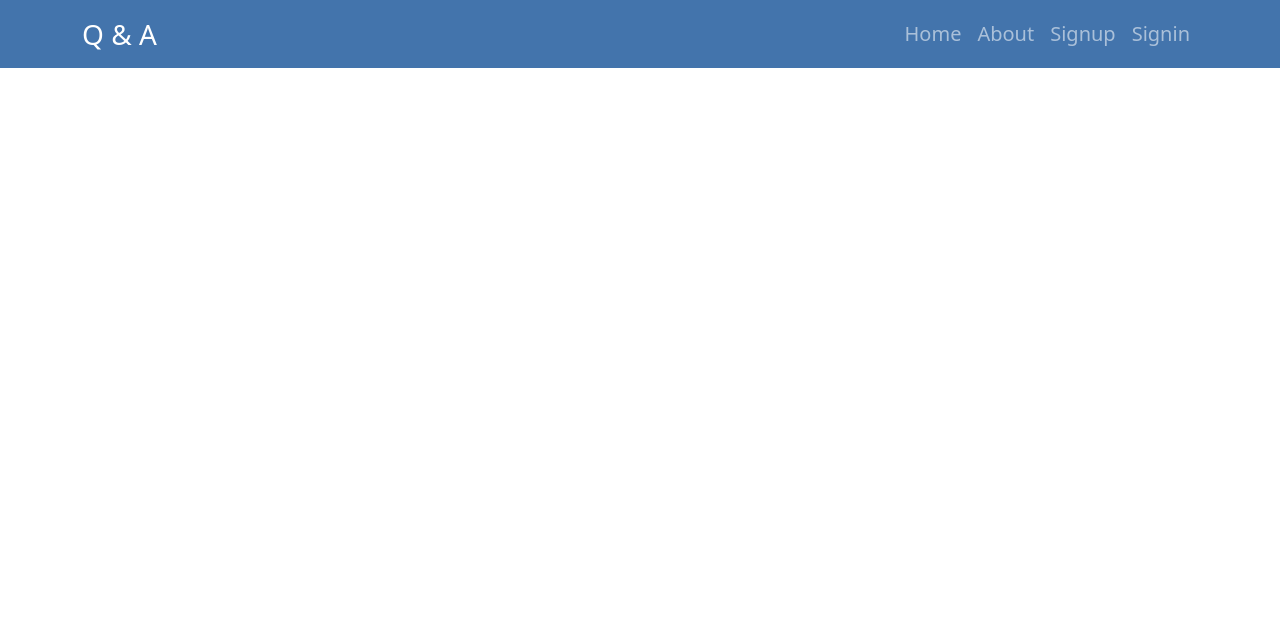
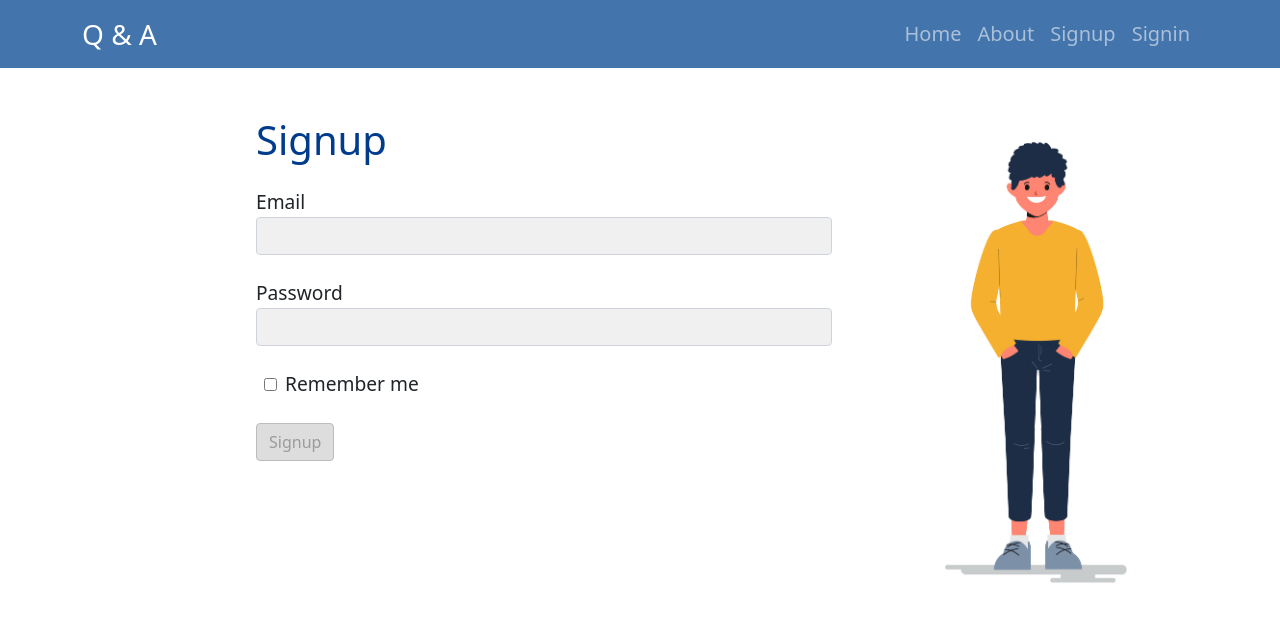
Before and after one commit to ahmedkhalil91518/question-and-answer, a React (Create React App) app: page /Signin in a window 1280 px wide. Shown: the top 622 px of the page. Built offline with nearby package versions, Linux system fonts and the light colour scheme.

Commit message:
create the signin page

```diff
--- a/src/App.css
+++ b/src/App.css
@@ -129,6 +129,43 @@ label {
   margin-left: 10%;
 }
 
+.signin-img {
+  width: 18%;
+  margin-right: 10%;
+  margin-left: 5%;
+
+}
+
+.signin-form-container {
+  width: 48%;
+  margin-right: 2%;
+  margin-left: 20%;
+}
+
+.link {
+  text-decoration: none;
+  color: #fff;
+}
+
+.link:hover {
+  color: rgb(118, 173, 245);
+}
+
+.signup-h1 {
+  color: rgb(0, 60, 139);
+}
+
+.error {
+  color: red;
+}
+
+button:disabled,
+button[disabled]{
+  border: 1px solid #999999 !important;
+  background-color: #cccccc !important;
+  color: #666666 !important;
+}
+
 @media (max-width: 850px) {
   .text-container {
     width: 80%;
@@ -141,13 +178,20 @@ label {
     margin-left: 25%;
     margin-right: 25%;
   }
-
+  .signin-form-container {
+    width: 50%;
+    margin: 5%;
+  }
   .main-page {
     font-size: xx-large;
   }
 
   .signup-img {
     display: none;
+  }
+
+  .signin-img {
+    width: 30%;
   }
 }
 
@@ -173,21 +217,13 @@ label {
     margin-left: 15%;
     margin-right: 15%;
   }
+
+  .signin-img {
+    display: none;
+  }
+  .signin-form-container {
+    width: 80%;
+    margin-right: 10%;
+    margin-left: 10%;
+  }
 }
-
-.link {
-  text-decoration: none;
-  color: #fff;
-}
-
-.link:hover {
-  color: rgb(118, 173, 245);
-}
-
-.signup-h1 {
-  color: rgb(0, 60, 139);
-}
-
-.error {
-  color: red;
-}
--- a/src/components/Signin.js
+++ b/src/components/Signin.js
@@ -1,2 +1,73 @@
-const Signin = () => {return <div></div>;};
+import React from "react";
+import { Formik, Form } from "formik";
+import * as Yup from "yup";
+import FormikControl from "./FormikControl";
+import { Button } from "react-bootstrap";
+
+function Signin() {
+    const rememberMe = [
+        { key: "Remember me", value: "rememberMe" },
+      ];
+  const initialValues = {
+    email: "",
+    password: "",
+    rememberMe:[]
+  };
+  const validationSchema = Yup.object({
+    email: Yup.string().email("Invalid email format").required("Required"),
+    password: Yup.string().required("Required"),
+  });
+  const onSubmit = (values) => {
+    console.log("Form data", values);
+  };
+
+  return (
+    <Formik
+      initialValues={initialValues}
+      validationSchema={validationSchema}
+      onSubmit={onSubmit}
+    >
+      {(formik) => (
+        <div className="d-flex flex-row my-5">
+
+          <Form className="signin-form-container">
+          <h1 className=" signup-h1">Signup</h1>
+
+            <FormikControl
+              control="input"
+              type="email"
+              label="Email"
+              name="email"
+              error={formik.errors.email}
+              touched={formik.touched.email}
+            />
+            <FormikControl
+              control="input"
+              type="password"
+              label="Password"
+              name="password"
+              error={formik.errors.password}
+              touched={formik.touched.password}
+            />
+            <FormikControl
+              control="checkbox"
+              label=""
+              name="rememberMe"
+              options={rememberMe}
+            />
+            <Button
+              type="submit"
+              disabled={!(formik.isValid && formik.dirty)}
+              variant="primary"
+            >
+              Signup
+            </Button>{" "}
+          </Form>
+          <img src="./2021flat_27.png" alt="" className="signin-img"/>
+        </div>
+      )}
+    </Formik>
+  );
+}
+
 export default Signin;
```
Also changed, not shown: public/2021flat_27.png (added).
